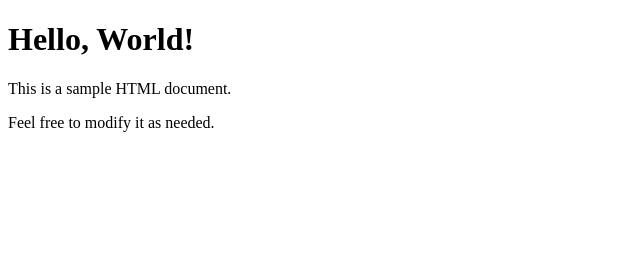
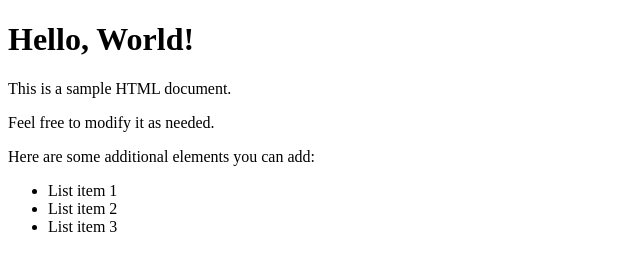
Before and after one commit to harsha224684/practice, a plain HTML site: page index.html in a window 1280 px wide. Shown: the whole page, without its empty margins (0-640 px from the left). Drawn offline with Linux system fonts and the light colour scheme.

Commit message:
added additional elements

```diff
--- a/index.html
+++ b/index.html
@@ -9,5 +9,11 @@
 <h1>Hello, World!</h1>
 <p>This is a sample HTML document.</p>
 <p>Feel free to modify it as needed.</p>
+<p>Here are some additional elements you can add:</p>
+<ul>
+    <li>List item 1</li>
+    <li>List item 2</li>
+    <li>List item 3</li>
+</ul>
 </body>
 </html>
```
